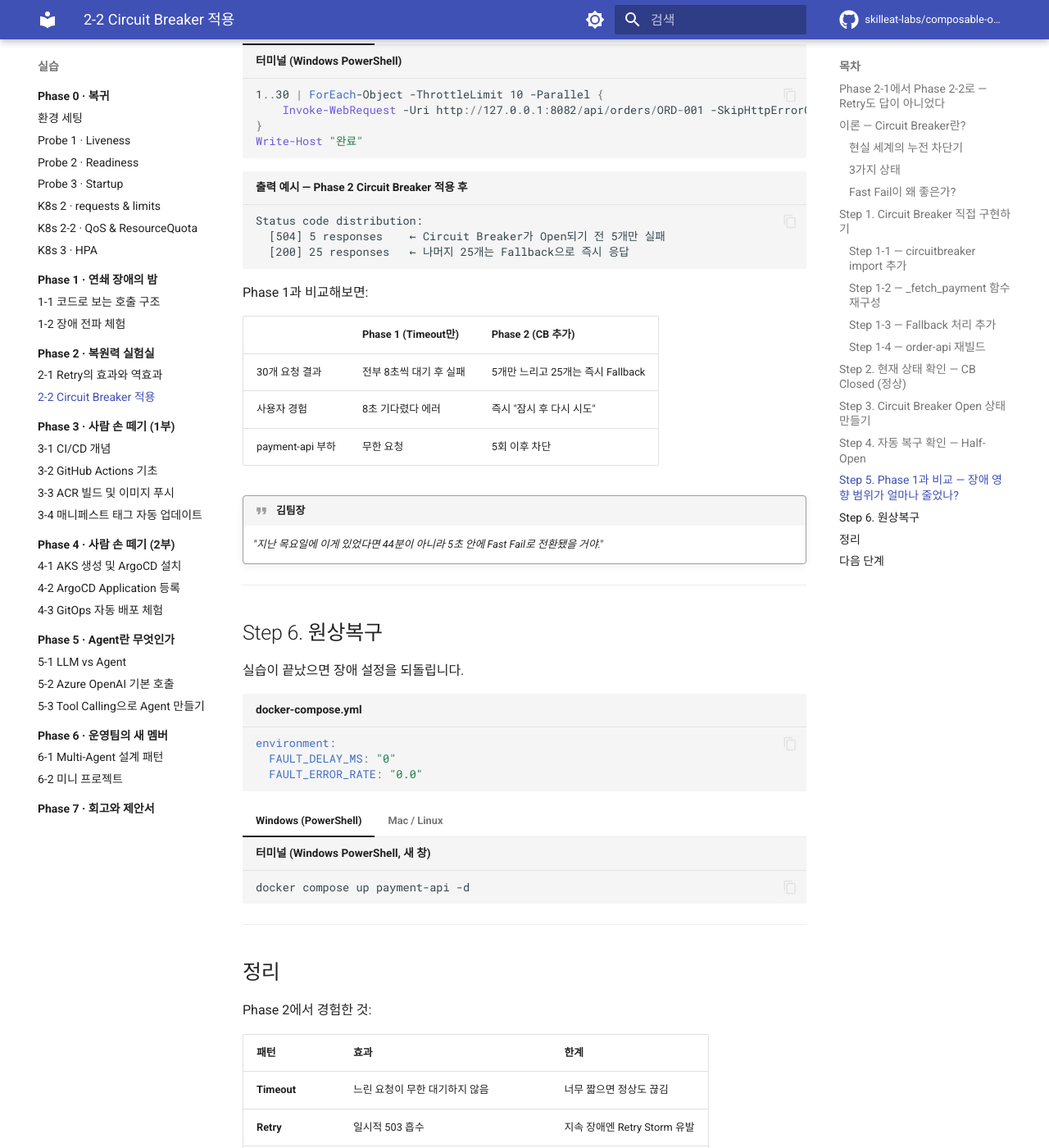
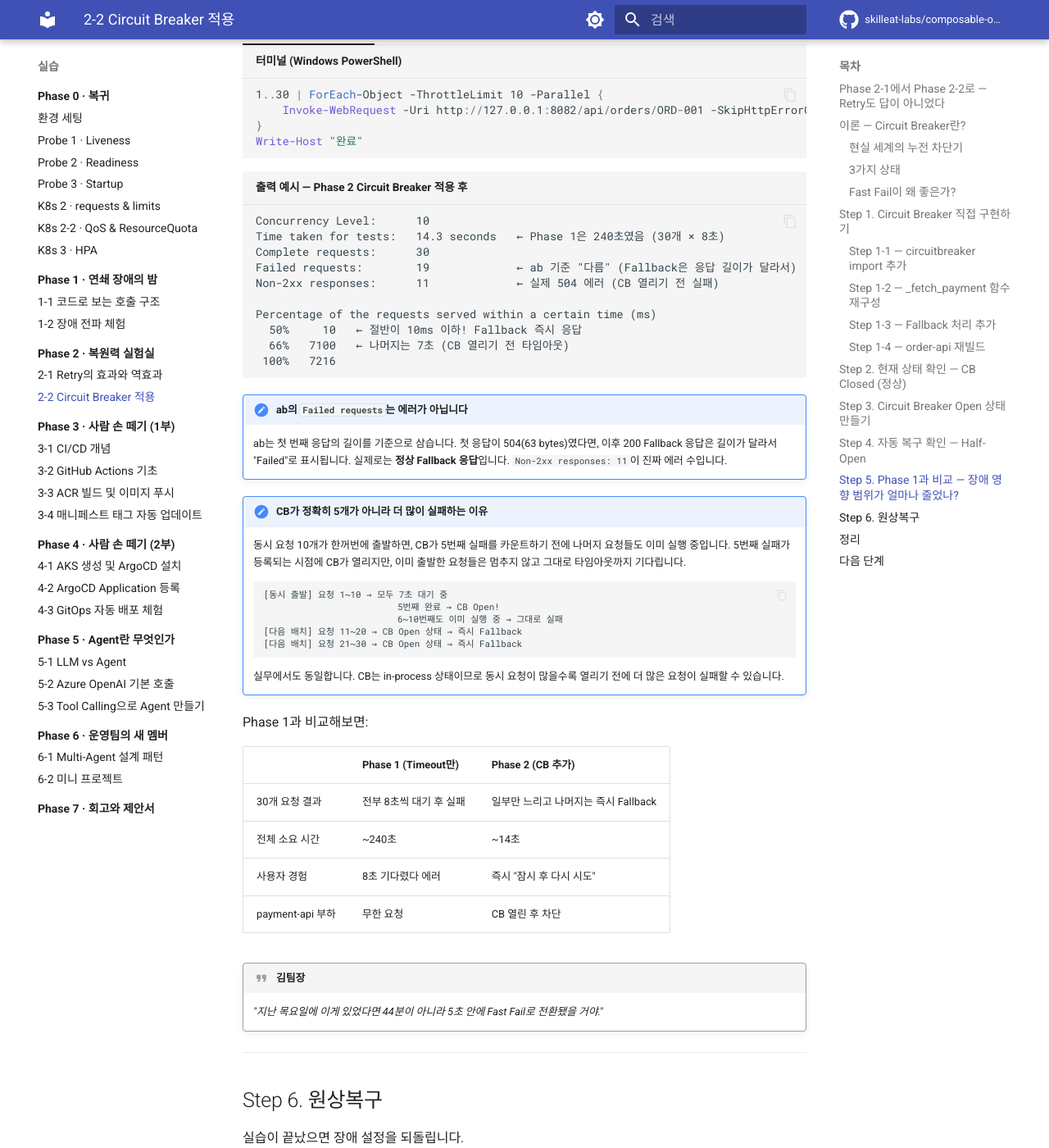
Before and after one commit to skilleat-labs/composable-ops-labs, an MkDocs documentation site: the page built from docs/phase-2/circuit-breaker.md, in a window 1280 px wide and 1400 px high, scrolled down 11767 px. Shown: the whole window at 82% size. Built offline with MkDocs 1.6.1 and Material for MkDocs 9.7.7, drawn with Linux system fonts in a browser that asks for light colours; comment, search, counter and statistics services are not loaded.

Commit message:
docs: ab 출력 예시 상세화 및 동시 요청 CB 동작 설명 추가

````diff
--- a/docs/phase-2/circuit-breaker.md
+++ b/docs/phase-2/circuit-breaker.md
@@ -607,18 +607,45 @@ environment:
     ```
 
 ```text title="출력 예시 — Phase 2 Circuit Breaker 적용 후"
-Status code distribution:
-  [504] 5 responses    ← Circuit Breaker가 Open되기 전 5개만 실패
-  [200] 25 responses   ← 나머지 25개는 Fallback으로 즉시 응답
+Concurrency Level:      10
+Time taken for tests:   14.3 seconds   ← Phase 1은 240초였음 (30개 × 8초)
+Complete requests:      30
+Failed requests:        19             ← ab 기준 "다름" (Fallback은 응답 길이가 달라서)
+Non-2xx responses:      11             ← 실제 504 에러 (CB 열리기 전 실패)
+
+Percentage of the requests served within a certain time (ms)
+  50%     10   ← 절반이 10ms 이하! Fallback 즉시 응답
+  66%   7100   ← 나머지는 7초 (CB 열리기 전 타임아웃)
+ 100%   7216
 ```
+
+!!! note "ab의 `Failed requests`는 에러가 아닙니다"
+    ab는 첫 번째 응답의 길이를 기준으로 삼습니다.
+    첫 응답이 504(63 bytes)였다면, 이후 200 Fallback 응답은 길이가 달라서 "Failed"로 표시됩니다.
+    실제로는 **정상 Fallback 응답**입니다. `Non-2xx responses: 11`이 진짜 에러 수입니다.
+
+!!! note "CB가 정확히 5개가 아니라 더 많이 실패하는 이유"
+    동시 요청 10개가 한꺼번에 출발하면, CB가 5번째 실패를 카운트하기 전에 나머지 요청들도 이미 실행 중입니다.
+    5번째 실패가 등록되는 시점에 CB가 열리지만, 이미 출발한 요청들은 멈추지 않고 그대로 타임아웃까지 기다립니다.
+
+    ```text
+    [동시 출발] 요청 1~10 → 모두 7초 대기 중
+                             5번째 완료 → CB Open!
+                             6~10번째도 이미 실행 중 → 그대로 실패
+    [다음 배치] 요청 11~20 → CB Open 상태 → 즉시 Fallback
+    [다음 배치] 요청 21~30 → CB Open 상태 → 즉시 Fallback
+    ```
+
+    실무에서도 동일합니다. CB는 in-process 상태이므로 동시 요청이 많을수록 열리기 전에 더 많은 요청이 실패할 수 있습니다.
 
 Phase 1과 비교해보면:
 
 | | Phase 1 (Timeout만) | Phase 2 (CB 추가) |
 | --- | --- | --- |
-| 30개 요청 결과 | 전부 8초씩 대기 후 실패 | 5개만 느리고 25개는 즉시 Fallback |
+| 30개 요청 결과 | 전부 8초씩 대기 후 실패 | 일부만 느리고 나머지는 즉시 Fallback |
+| 전체 소요 시간 | ~240초 | ~14초 |
 | 사용자 경험 | 8초 기다렸다 에러 | 즉시 "잠시 후 다시 시도" |
-| payment-api 부하 | 무한 요청 | 5회 이후 차단 |
+| payment-api 부하 | 무한 요청 | CB 열린 후 차단 |
 
 !!! quote "김팀장"
     *"지난 목요일에 이게 있었다면 44분이 아니라 5초 안에 Fast Fail로 전환됐을 거야."*
````
